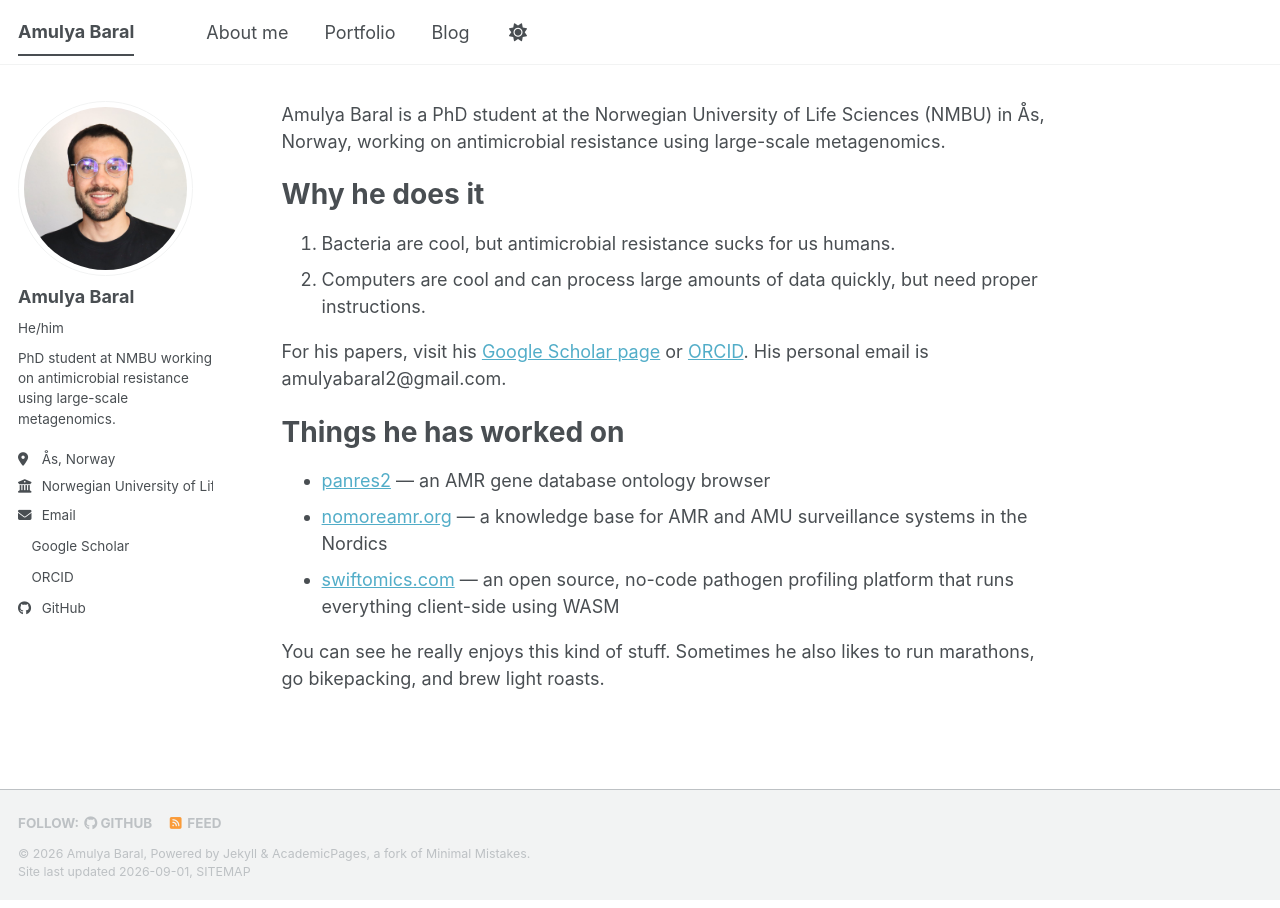
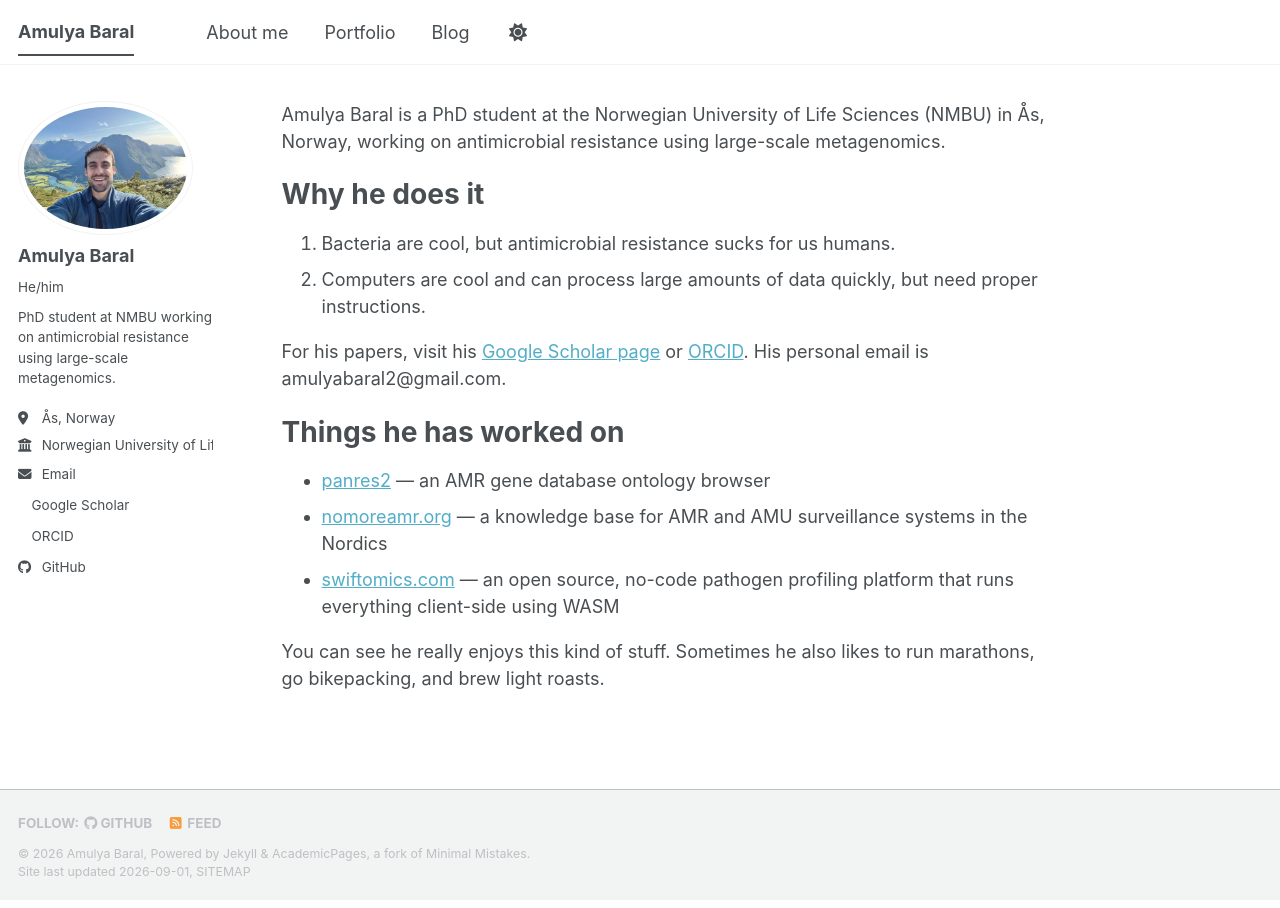
Before and after one commit to amulyabaral/amulyabaral.github.io, a Jekyll site: the page built from _pages/about.md, in a window 1280 px wide. Built offline with Jekyll 4.4.1, drawn with Linux system fonts in a browser that asks for light colours; a style sheet for code colours, icons or effects is not loaded.

Commit message:
Use selfie as display picture, add bike photo (EXIF stripped)

```diff
--- a/_config.yml
+++ b/_config.yml
@@ -22,7 +22,7 @@ repository               : "amulyabaral/amulyabaral.github.io"
 #               Additional customization can be done by editing /_includes/author-profile.html
 author:
   # Biographic information
-  avatar           : "amulya.jpeg"
+  avatar           : "selfie.jpeg"
   name             : "Amulya Baral"
   pronouns         : "He/him"
   bio              : "PhD student at NMBU working on antimicrobial resistance using large-scale metagenomics."
@@ -142,7 +142,7 @@ facebook:
   username               :
   app_id                 :
   publisher              :
-og_image                 : /images/amulya.jpeg # Social media default site image
+og_image                 : /images/selfie.jpeg # Social media default site image
 og_description           : *description # Social media default site image description
 # For specifying social profiles
 # - https://developers.google.com/structured-data/customize/social-profiles
```
Also changed, not shown: images/amulya.jpeg (deleted), images/bike.jpeg (added), images/selfie.jpeg (added).
